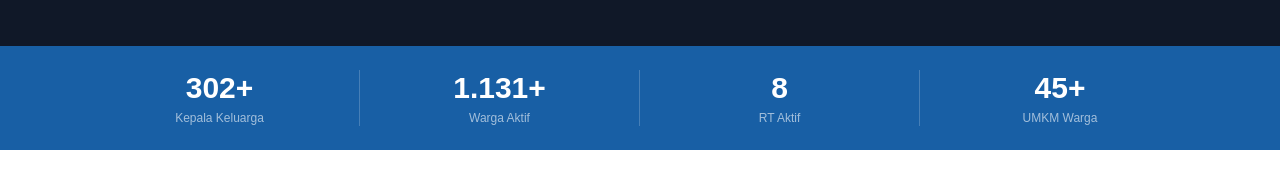
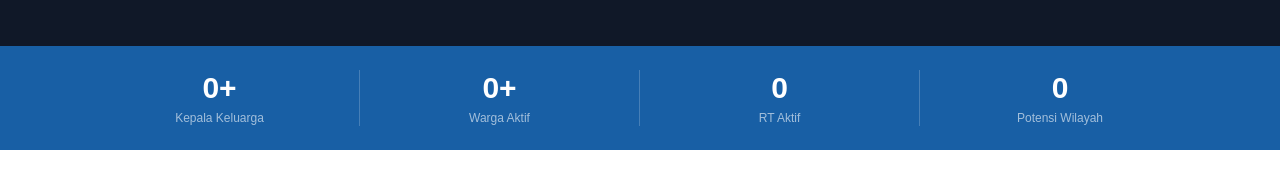
Before and after one commit to azmi15003/rw-13, a Next.js app: page /potensi in a window 1280 px wide. Shown: the part 210-386 px from the top of the page. Built offline with nearby package versions, Linux system fonts and the light colour scheme; no server answers; the database is empty.

Commit message:
fix: make potensi stats dynamic from database

```diff
--- a/src/app/(public)/potensi/page.tsx
+++ b/src/app/(public)/potensi/page.tsx
@@ -4,19 +4,30 @@ export const revalidate = 60
 
 export default async function PotensiPage() {
   let potensiDB: any[] = []
+  let totalKK = 0
+  let totalWarga = 0
+  let totalRT = 0
+
   try {
-    potensiDB = await prisma.potensi.findMany({
-      orderBy: { created_at: 'asc' }
-    })
+    const results = await Promise.all([
+      prisma.potensi.findMany({ orderBy: { created_at: 'asc' } }),
+      prisma.kartu_keluarga.count(),
+      prisma.warga.count({ where: { status_aktif: 'aktif' } }),
+      prisma.rt.count(),
+    ])
+    potensiDB = results[0]
+    totalKK = results[1]
+    totalWarga = results[2]
+    totalRT = results[3]
   } catch (error) {
     console.error('Failed to fetch potensi', error)
   }
 
   const stats = [
-    { value: '302+', label: 'Kepala Keluarga' },
-    { value: '1.131+', label: 'Warga Aktif' },
-    { value: '8', label: 'RT Aktif' },
-    { value: '45+', label: 'UMKM Warga' },
+    { value: `${totalKK}+`, label: 'Kepala Keluarga' },
+    { value: `${totalWarga}+`, label: 'Warga Aktif' },
+    { value: `${totalRT}`, label: 'RT Aktif' },
+    { value: `${potensiDB.length}`, label: 'Potensi Wilayah' },
   ]
 
   return (
```
